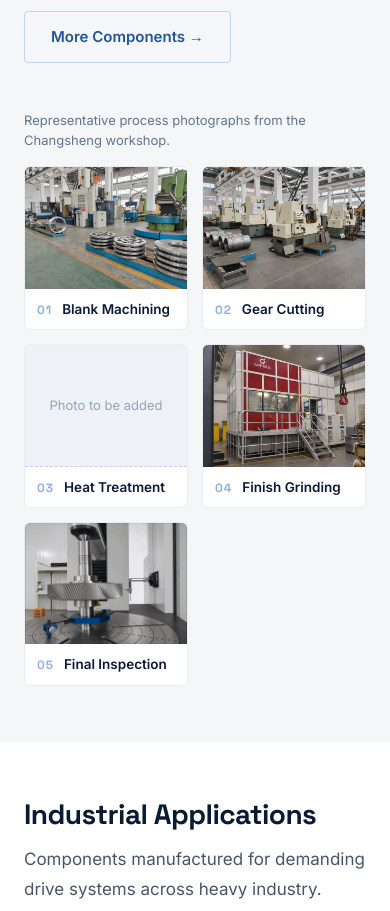
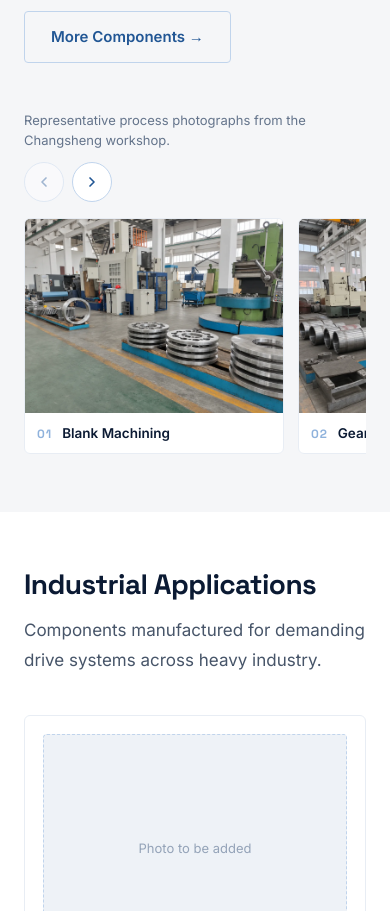
Before and after one commit to Phil0318/njcsjx, an Astro site: page /en in a window 390 px wide. Shown: the part 5804-6715 px from the top of the page. Built offline with nearby package versions, Linux system fonts and the light colour scheme; Astro itself is replaced by a stand-in of ours.

Commit message:
B1 v2: process gallery as horizontal carousel with prev/next buttons
- 5-step tiles in a scroll-snap track; buttons scroll one tile per click
- Buttons disabled at either end; keyboard-accessible, hidden scrollbar
- Same placeholders for Heat Treatment step

```diff
--- a/src/pages/en/index.astro
+++ b/src/pages/en/index.astro
@@ -238,8 +238,18 @@ const industries = [
       </div>
 
       <div class="b1-process-gallery">
-        <p class="b1-gallery-note">Representative process photographs from the Changsheng workshop.</p>
-        <div class="b1-gallery-grid">
+        <div class="b1-gallery-head">
+          <p class="b1-gallery-note">Representative process photographs from the Changsheng workshop.</p>
+          <div class="b1-gallery-controls">
+            <button type="button" class="b1-gallery-btn" id="b1-gallery-prev" aria-label="Previous step">
+              <svg width="16" height="16" viewBox="0 0 24 24" fill="none" stroke="currentColor" stroke-width="2.5" stroke-linecap="round" stroke-linejoin="round"><path d="M15 18l-6-6 6-6"></path></svg>
+            </button>
+            <button type="button" class="b1-gallery-btn" id="b1-gallery-next" aria-label="Next step">
+              <svg width="16" height="16" viewBox="0 0 24 24" fill="none" stroke="currentColor" stroke-width="2.5" stroke-linecap="round" stroke-linejoin="round"><path d="M9 18l6-6-6-6"></path></svg>
+            </button>
+          </div>
+        </div>
+        <div class="b1-gallery-track" id="b1-gallery-track">
           {processPhotos.map((p) => (
             <figure class="b1-gallery-tile">
               {p.img ? (
@@ -340,6 +350,27 @@ const industries = [
       <p class="b1-rfq-note">PDF, DWG, STEP, IGS, DXF, or image drawings can be attached on the contact form (up to 25&nbsp;MB per file).</p>
     </div>
   </section>
+
+  <script>
+    const track = document.getElementById('b1-gallery-track');
+    const prev = document.getElementById('b1-gallery-prev');
+    const next = document.getElementById('b1-gallery-next');
+    if (track && prev && next) {
+      const step = () => {
+        const tile = track.querySelector('.b1-gallery-tile');
+        return tile ? tile.offsetWidth + 14 : track.clientWidth * 0.8;
+      };
+      const update = () => {
+        prev.disabled = track.scrollLeft <= 2;
+        next.disabled = track.scrollLeft >= track.scrollWidth - track.clientWidth - 2;
+      };
+      prev.addEventListener('click', () => track.scrollBy({ left: -step(), behavior: 'smooth' }));
+      next.addEventListener('click', () => track.scrollBy({ left: step(), behavior: 'smooth' }));
+      track.addEventListener('scroll', update, { passive: true });
+      window.addEventListener('resize', update);
+      update();
+    }
+  </script>
 </Base>
 
 <style>
@@ -437,19 +468,22 @@ const industries = [
 
   /* Process gallery */
   .b1-process-gallery { margin-top: 48px; }
+  .b1-gallery-head { display: flex; flex-wrap: wrap; align-items: center; justify-content: space-between; gap: 12px; }
   .b1-gallery-note { font-size: 13px; color: #64748b; }
-  .b1-gallery-grid { margin-top: 16px; display: grid; grid-template-columns: repeat(5, 1fr); gap: 14px; }
-  .b1-gallery-tile { margin: 0; background: #fff; border: 1px solid #e8edf4; border-radius: 6px; overflow: hidden; }
+  .b1-gallery-controls { display: flex; gap: 8px; }
+  .b1-gallery-btn { display: grid; place-items: center; width: 40px; height: 40px; border: 1px solid #c0d4ec; border-radius: 50%; background: #fff; color: #215694; cursor: pointer; transition: background-color .15s ease, border-color .15s ease; }
+  .b1-gallery-btn:hover { background: #eef4fb; border-color: #215694; }
+  .b1-gallery-btn:disabled { opacity: .4; cursor: default; }
+  .b1-gallery-track { margin-top: 16px; display: flex; gap: 14px; overflow-x: auto; scroll-snap-type: x mandatory; scroll-behavior: smooth; -ms-overflow-style: none; scrollbar-width: none; padding-bottom: 2px; }
+  .b1-gallery-track::-webkit-scrollbar { display: none; }
+  .b1-gallery-tile { margin: 0; flex: 0 0 300px; scroll-snap-align: start; background: #fff; border: 1px solid #e8edf4; border-radius: 6px; overflow: hidden; }
   .b1-gallery-tile img { display: block; width: 100%; height: auto; aspect-ratio: 4 / 3; object-fit: cover; }
   .b1-gallery-ph { aspect-ratio: 4 / 3; background: #eef2f7; border-bottom: 1px dashed #c0d4ec; display: grid; place-items: center; color: #94a3b8; font-size: 13px; }
   .b1-gallery-tile figcaption { display: flex; align-items: baseline; gap: 10px; padding: 10px 12px; }
   .b1-gallery-step { font-family: var(--font-display); font-size: 12px; font-weight: 700; letter-spacing: .08em; color: #8fb2dc; }
   .b1-gallery-label { font-size: 13.5px; font-weight: 600; color: #0b1a33; }
-  @media (max-width: 1000px) {
-    .b1-gallery-grid { grid-template-columns: repeat(3, 1fr); }
-  }
   @media (max-width: 560px) {
-    .b1-gallery-grid { grid-template-columns: repeat(2, 1fr); }
+    .b1-gallery-tile { flex-basis: 76%; }
   }
 
   /* Applications */
```
